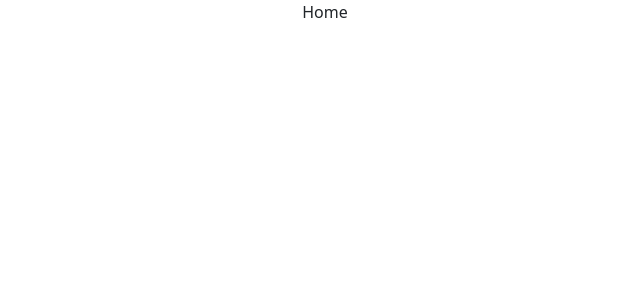
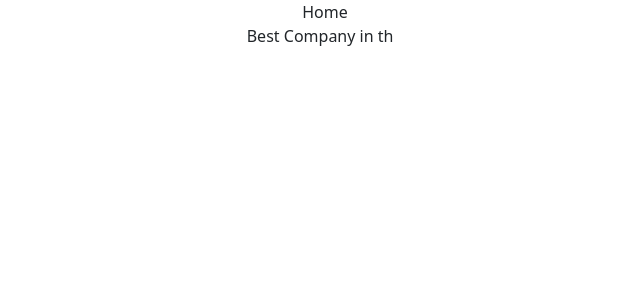
Before and after one commit to larryz1230/TOSter, a React (Create React App) app: page / in a window 1280 px wide. Shown: the top 300 px of the page, without its empty margins (315-955 px from the left). Built offline with nearby package versions, Linux system fonts and the light colour scheme.

Commit message:
typewriter test

```diff
--- a/src/components/home/Home.js
+++ b/src/components/home/Home.js
@@ -2,6 +2,7 @@ import React from "react";
 import { Container, Row, Col } from "react-bootstrap";
 import Particle from "../Particle";
 import Type from "./Type";
+import Typewriter from "typewriter-effect";
 
 function Home() {
   return (
@@ -37,10 +38,18 @@ function Home() {
     //     </Container>
     //   </Container>
     // </section>
-
-    <div>
-        Home
-    </div>
+    <>
+      <div>Home</div>
+      <Typewriter
+        options={{
+          strings: ["TOSter", "Best Company in the wrld"],
+          autoStart: true,
+          loop: true,
+          pauseFor: 3000,
+          deleteSpeed: 100,
+        }}
+      />
+    </>
   );
 }
 
```
Also changed, not shown: package.json (+8 -0 lines), 1 other file (tests, documents, lock files or other folders).
